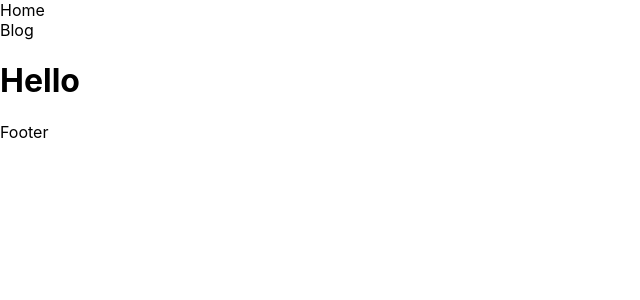
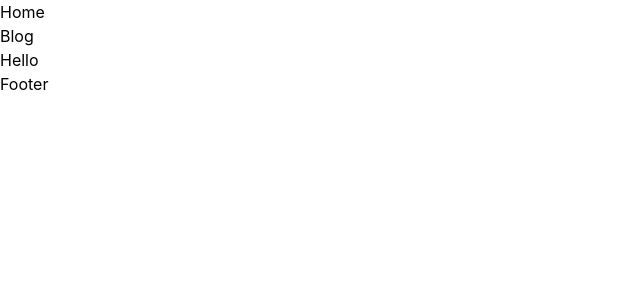
Before and after one commit to kapantzak/kapantzakis-blog, a Next.js app: page / in a window 1280 px wide. Shown: the top 300 px of the page, without its empty margins (0-640 px from the left). Built offline with nearby package versions, Linux system fonts and the light colour scheme.

Commit message:
Add tailwind css

```diff
--- a/package.json
+++ b/package.json
@@ -17,7 +17,10 @@
     "sass": "^1.49.9"
   },
   "devDependencies": {
+    "autoprefixer": "^10.4.7",
     "eslint": "8.10.0",
-    "eslint-config-next": "12.1.0"
+    "eslint-config-next": "12.1.0",
+    "postcss": "^8.4.13",
+    "tailwindcss": "^3.0.24"
   }
 }
--- /dev/null
+++ b/postcss.config.js
@@ -0,0 +1,6 @@
+module.exports = {
+  plugins: {
+    tailwindcss: {},
+    autoprefixer: {},
+  },
+}
--- a/styles/globals.scss
+++ b/styles/globals.scss
@@ -1,4 +1,8 @@
 @import "./variables.module.scss";
+
+@tailwind base;
+@tailwind components;
+@tailwind utilities;
 
 html,
 body {
--- /dev/null
+++ b/tailwind.config.js
@@ -0,0 +1,7 @@
+module.exports = {
+  content: ["./pages/**/*.{js,jsx}", "./components/**/*.{js,jsx}"],
+  theme: {
+    extend: {},
+  },
+  plugins: [],
+};
```
Also changed, not shown: 1 other file (tests, documents, lock files or other folders).
